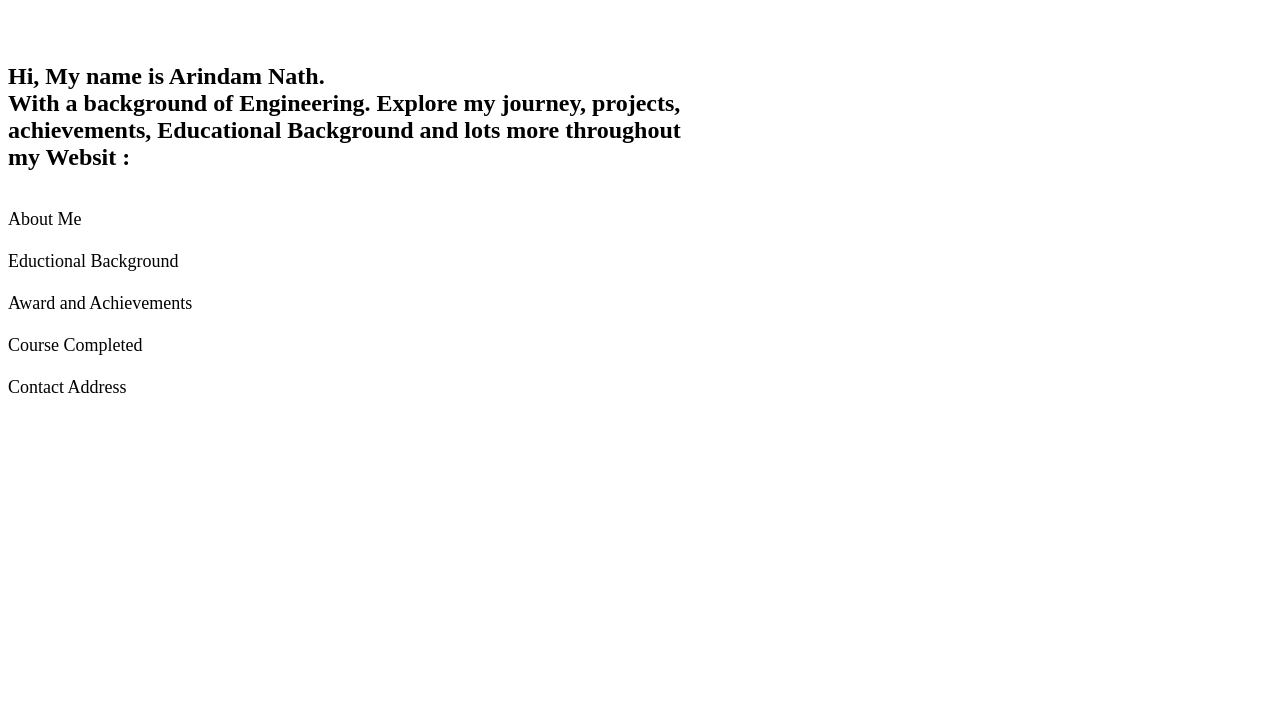
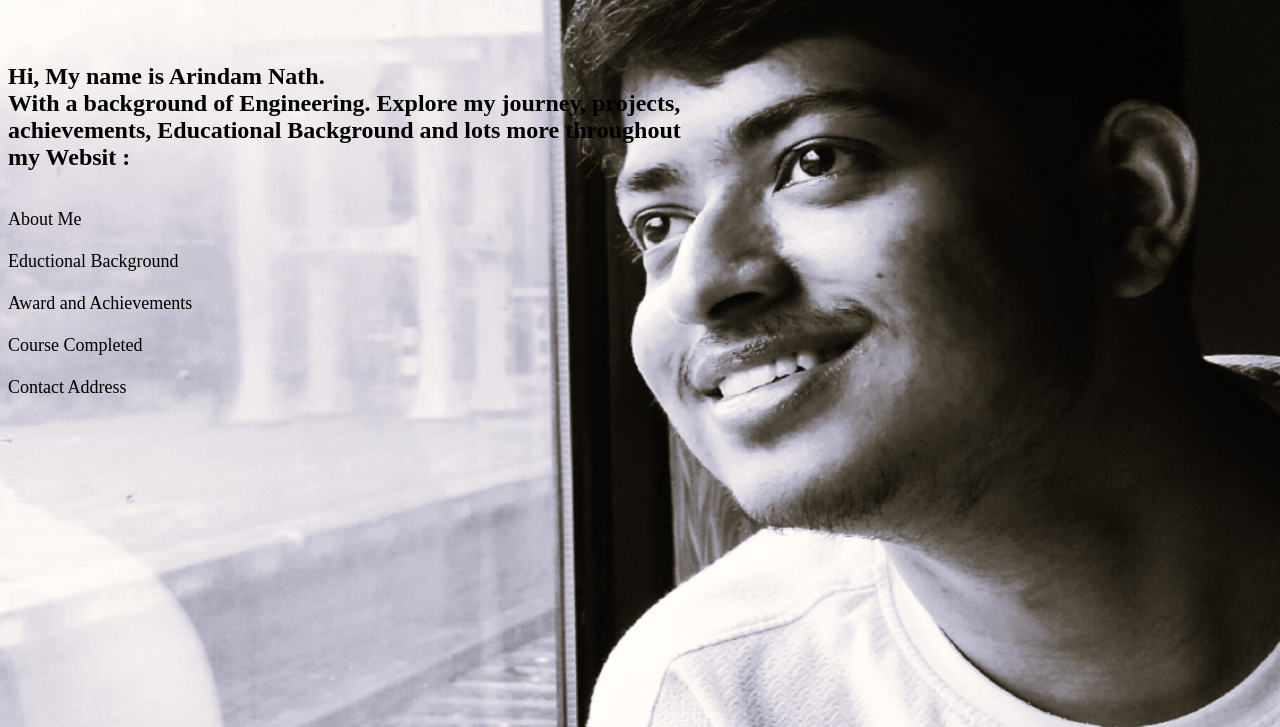
Before and after one commit to Arindam2005-ctrl/arindam.website, a plain HTML site: page index.html in a window 1280 px wide. Shown: the part 73-800 px from the top of the page. Drawn offline with Linux system fonts and the light colour scheme.

Commit message:
Update index.html

```diff
--- a/index.html
+++ b/index.html
@@ -7,7 +7,7 @@
  <title> My Website </title>
 <style type="text/css">
 body {
-      background-image:url("../image/ari.jpg");
+      background-image:url("ari.jpg");
       background-size: cover;
       background-position: center;
       background-size:100% 500%;
```
